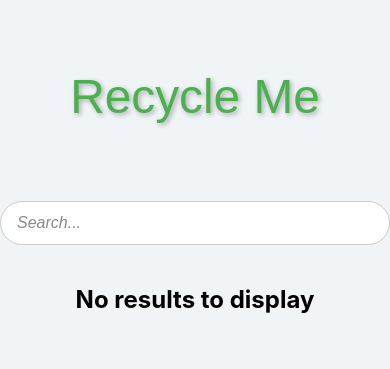
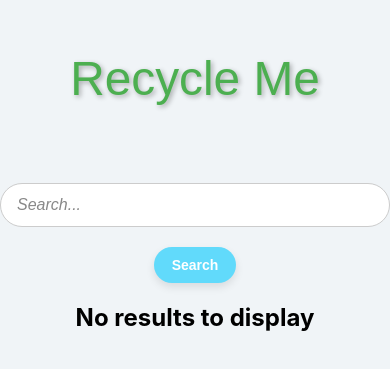
Before and after one commit to BobYurUncle/su-hackathon, a React (Create React App) app: page / in a window 390 px wide. Shown: the part 249-618 px from the top of the page. Built offline with nearby package versions, Linux system fonts and the light colour scheme.

Commit message:
made the search button

```diff
--- a/src/App.css
+++ b/src/App.css
@@ -9,13 +9,13 @@
 }
 
 .App-header {
-  min-height: 20vh; /* Adjusted for a larger header */
+  min-height: 20vh;
   display: flex;
   flex-direction: column;
   align-items: center;
   justify-content: center;
   font-size: calc(40px + 2vmin);
-  color: #4CAF50; /* Green color for a recycling vibe */
-  font-family: 'Poppins', sans-serif; /* A clean, modern font */
-  text-shadow: 2px 2px 5px rgba(0, 0, 0, 0.3); /* Subtle shadow for better readability */
+  color: #4CAF50;
+  font-family: 'Poppins', sans-serif;
+  text-shadow: 2px 2px 5px rgba(0, 0, 0, 0.3);
 }
--- a/src/App.js
+++ b/src/App.js
@@ -2,9 +2,11 @@ import React, { useState } from 'react';
 import './App.css';
 import SearchBar from './components/SearchBar.js';
 import Result from './components/Result.js';
+import SearchButton from './components/SearchButton.js';
 
 function App() {
   const [searchedQuery, setSearchedQuery] = useState('');
+  const [query, setQuery] = useState('');
 
   const handleSearchQuery = (query) => {
     setSearchedQuery(query);
@@ -13,8 +15,9 @@ function App() {
   return (
     <div className="App">
       <header className="App-header">Recycle Me</header>
-      <SearchBar onSearch={handleSearchQuery}/>
-      <Result query={searchedQuery}/>
+      <SearchBar query={query} setQuery={setQuery} onSearch={handleSearchQuery} />
+      <SearchButton onSearch={handleSearchQuery} query={query} setQuery={setQuery}/>
+      <Result query={searchedQuery} />
     </div>
   );
 }
--- a/src/components/SearchBar.js
+++ b/src/components/SearchBar.js
@@ -1,17 +1,15 @@
-import React, { useState } from 'react';
+import React from 'react';
 import './SearchBar.css';
 
-function SearchBar({onSearch}) {
-  const [query, setQuery] = useState('');
-
+function SearchBar({ onSearch, query, setQuery }) {
   const handleChange = (e) => {
     setQuery(e.target.value);
   };
 
   const handleKeyDown = (e) => {
     if (e.key === 'Enter') {
-        onSearch(query);
-        setQuery('');
+      onSearch(query);
+      setQuery('');
     }
   };
 
--- /dev/null
+++ b/src/components/SearchButton.css
@@ -0,0 +1,39 @@
+/* General button styling */
+.search-button {
+    background-color: #61dafb;  /* Light blue background */
+    color: white;               /* White text color */
+    font-size: 16px;            /* Slightly larger font size */
+    padding: 12px 20px;         /* Add padding for a bigger clickable area */
+    border: none;               /* Remove default border */
+    border-radius: 30px;        /* Rounded corners */
+    cursor: pointer;           /* Make it clear that it's clickable */
+    transition: background-color 0.3s ease, transform 0.3s ease; /* Smooth hover and active state */
+    box-shadow: 0 4px 8px rgba(0, 0, 0, 0.1); /* Subtle shadow for depth */
+    font-weight: bold;          /* Make the text bold */
+  }
+
+  /* Hover effect */
+  .search-button:hover {
+    background-color: #4fa3d1;  /* Darker blue background on hover */
+    transform: translateY(-2px); /* Slight lift effect */
+  }
+
+  /* Focus effect (when tabbing or clicked) */
+  .search-button:focus {
+    outline: none;               /* Remove the default outline */
+    box-shadow: 0 0 8px rgba(97, 218, 251, 0.6); /* Blue focus ring */
+  }
+
+  /* Disabled button styling (optional) */
+  .search-button:disabled {
+    background-color: #d1d1d1;  /* Light gray background for disabled state */
+    cursor: not-allowed;        /* Show not-allowed cursor */
+  }
+
+  /* Responsiveness: Adjust button size for smaller screens */
+  @media (max-width: 768px) {
+    .search-button {
+      font-size: 14px;            /* Slightly smaller text on smaller screens */
+      padding: 10px 18px;         /* Adjust padding for smaller screens */
+    }
+  }
--- /dev/null
+++ b/src/components/SearchButton.js
@@ -0,0 +1,17 @@
+import React from 'react';
+import './SearchButton.css';
+
+function SearchButton({ onSearch, query, setQuery}) {
+  const handleSearch = () => {
+    onSearch(query);
+    setQuery('');
+  };
+
+  return (
+    <button onClick={handleSearch} className="search-button">
+      Search
+    </button>
+  );
+}
+
+export default SearchButton;
```
